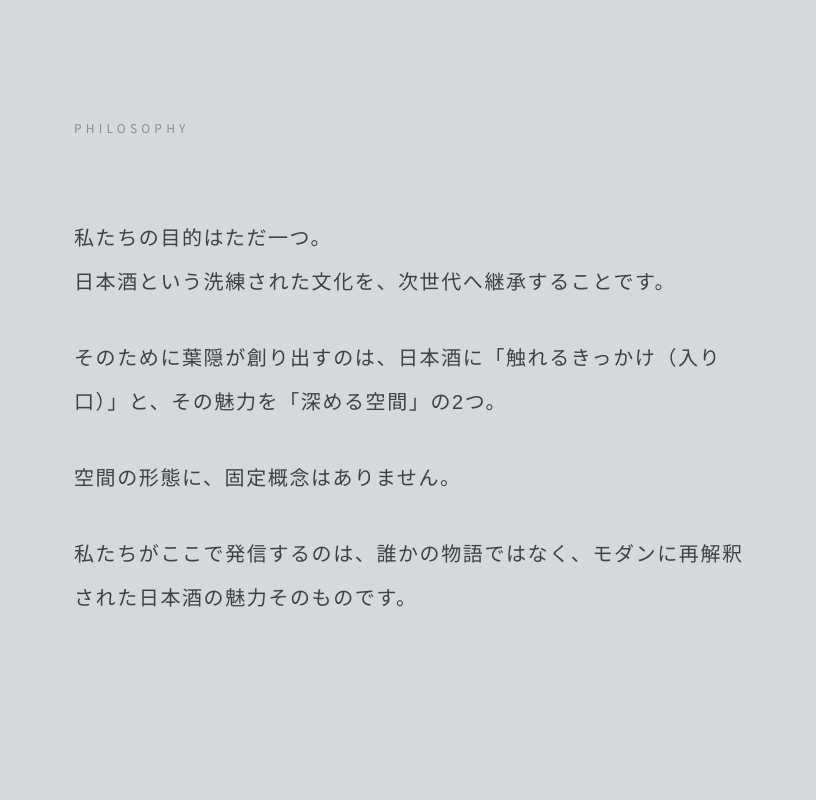
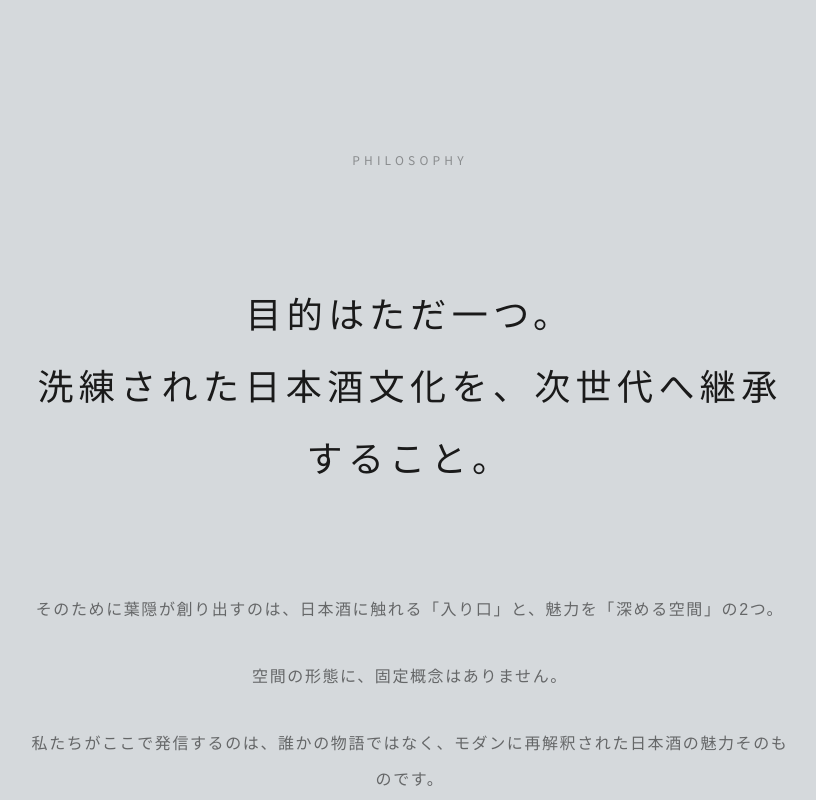
Before and after one commit to sutemailadd888/Hagakure-HP, a Next.js app: page / in a window 1280 px wide. Shown: the part 840-1640 px from the top of the page, without its empty margins (230-1046 px from the left). Built offline with nearby package versions, Linux system fonts and the light colour scheme.

Commit message:
philosophy

```diff
--- a/components/philosophy-section.tsx
+++ b/components/philosophy-section.tsx
@@ -4,31 +4,43 @@ import { FadeIn } from "@/components/fade-in"
 
 export function PhilosophySection() {
   return (
-    <section className="px-6 py-32 md:py-40">
-      <div className="mx-auto max-w-2xl">
+    <section className="px-6 py-32 md:py-48 bg-background">
+      <div className="mx-auto max-w-3xl text-center">
+
+        {/* セクションタイトル（無機質・極小の英語） */}
         <FadeIn>
-          <h2 className="font-sans text-xs tracking-[0.35em] text-foreground/40 uppercase">
+          <h2 className="font-sans text-xs tracking-[0.35em] text-foreground/40 uppercase mb-20 md:mb-28">
             Philosophy
           </h2>
         </FadeIn>
-        <FadeIn delay={0.15}>
-          <div className="mt-16 space-y-8 md:mt-20">
-            <p className="font-serif text-lg leading-[2] tracking-[0.08em] text-foreground/80 md:text-xl md:leading-[2.2]">
-              私たちの目的はただ一つ。
-              <br />
-              日本酒という洗練された文化を、次世代へ継承することです。
+
+        {/* キラーフレーズ（極大・明朝体・高コントラスト） */}
+        <FadeIn delay={0.1}>
+          <p className="font-serif text-2xl leading-loose tracking-[0.15em] text-foreground md:text-4xl md:leading-loose">
+            目的はただ一つ。<br />
+            洗練された日本酒文化を、<br className="md:hidden" />
+            次世代へ継承すること。
+          </p>
+        </FadeIn>
+
+        {/* 補足説明（極小・色を落として控えめに） */}
+        <FadeIn delay={0.3}>
+          <div className="mt-16 md:mt-24 space-y-8">
+            <p className="font-serif text-sm leading-[2.2] tracking-[0.1em] text-foreground/60 md:text-base md:leading-[2.2]">
+              そのために葉隠が創り出すのは、<br className="md:hidden" />
+              日本酒に触れる「入り口」と、<br className="md:hidden" />
+              魅力を「深める空間」の2つ。
             </p>
-            <p className="font-serif text-lg leading-[2] tracking-[0.08em] text-foreground/80 md:text-xl md:leading-[2.2]">
-              そのために葉隠が創り出すのは、日本酒に「触れるきっかけ（入り口）」と、その魅力を「深める空間」の2つ。
-            </p>
-            <p className="font-serif text-lg leading-[2] tracking-[0.08em] text-foreground/80 md:text-xl md:leading-[2.2]">
+            <p className="font-serif text-sm leading-[2.2] tracking-[0.1em] text-foreground/60 md:text-base md:leading-[2.2]">
               空間の形態に、固定概念はありません。
             </p>
-            <p className="font-serif text-lg leading-[2] tracking-[0.08em] text-foreground/80 md:text-xl md:leading-[2.2]">
-              私たちがここで発信するのは、誰かの物語ではなく、モダンに再解釈された日本酒の魅力そのものです。
+            <p className="font-serif text-sm leading-[2.2] tracking-[0.1em] text-foreground/60 md:text-base md:leading-[2.2]">
+              私たちがここで発信するのは、誰かの物語ではなく、<br className="md:hidden" />
+              モダンに再解釈された日本酒の魅力そのものです。
             </p>
           </div>
         </FadeIn>
+
       </div>
     </section>
   )
```
